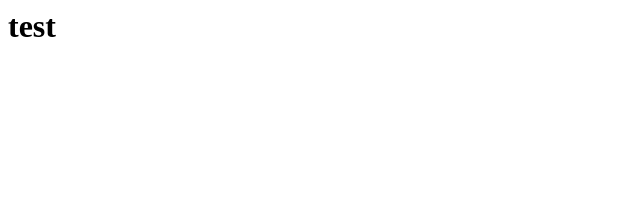
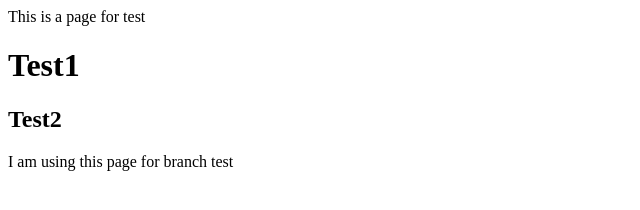
Before and after one commit to salmaummer/test_pro.github.io, a plain HTML site: page index.html in a window 1280 px wide. Shown: the whole page, without its empty margins (0-640 px from the left). Drawn offline with Linux system fonts and the light colour scheme.

Commit message:
branch test

```diff
--- a/index.html
+++ b/index.html
@@ -1,5 +1,10 @@
 <html>
     <body>
-        <h1>test</h1>
+        <head>This is a page for test</head>
+        <h1>Test1</h1>
+        <h2>Test2</h2>
+        <p>I am using this page for branch test</p>
+        <p></p>
+        </p>
     </body>
 </html>
```
